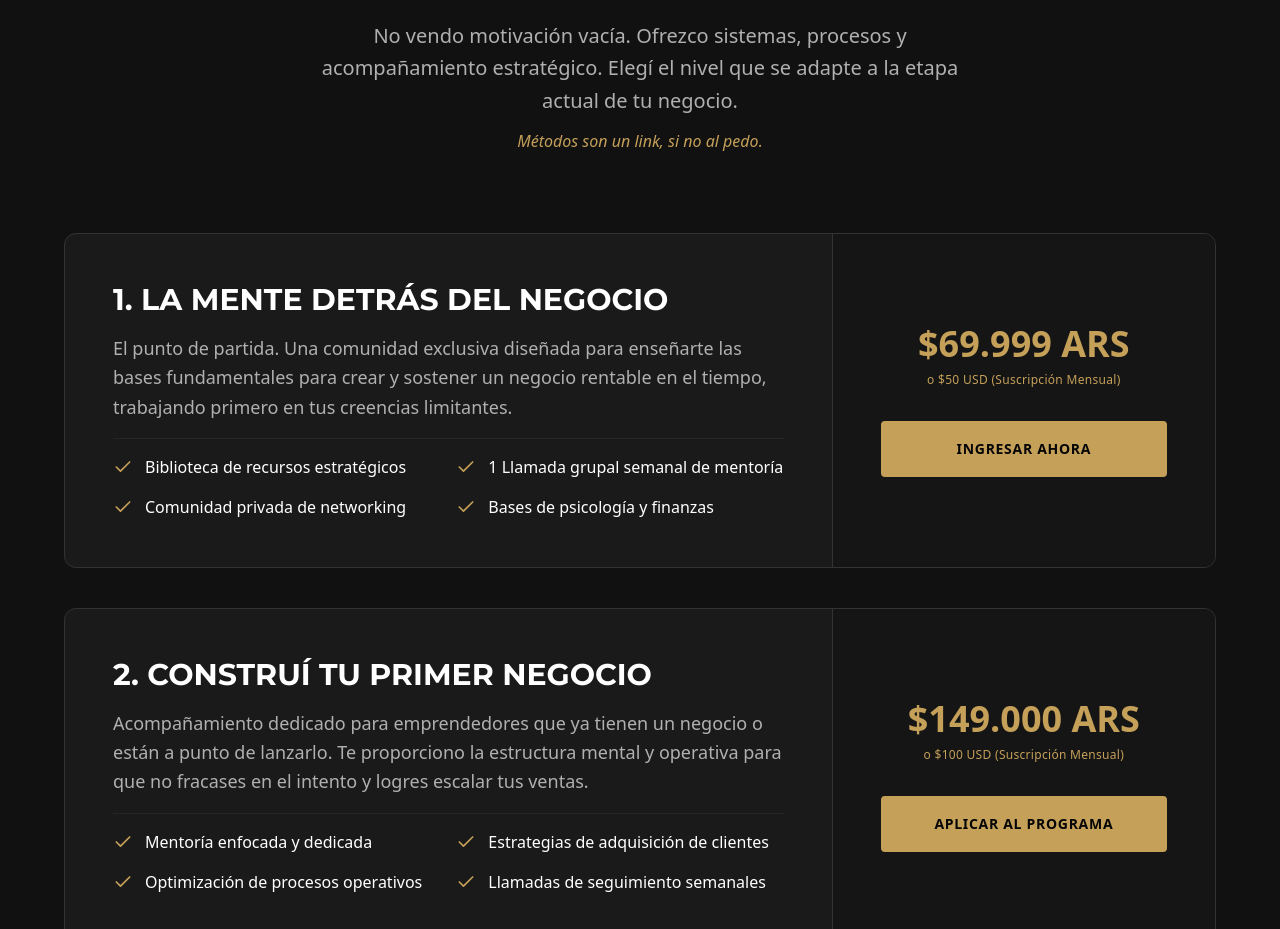
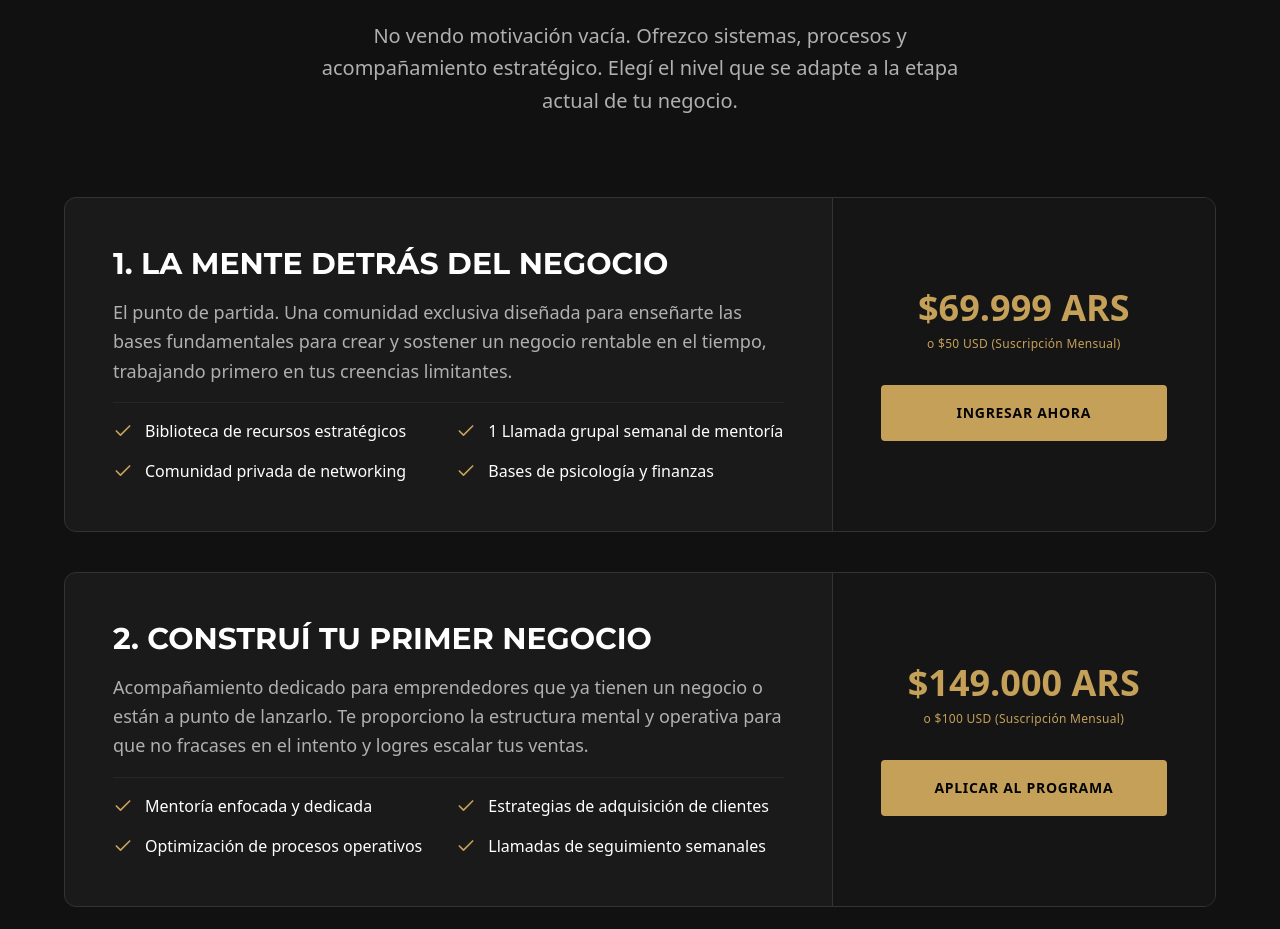
Before and after one commit to leandrocarbonellgimeno2-beep/metodo-ll-landing, a Next.js app: page / in a window 1280 px wide. Shown: the part 3560-4489 px from the top of the page. Built offline with nearby package versions, Linux system fonts and the light colour scheme.

Commit message:
fix: remove test line from Services header

```diff
--- a/src/components/Services.tsx
+++ b/src/components/Services.tsx
@@ -101,9 +101,6 @@ export default function Services() {
           <p className="text-base sm:text-xl text-[#b0b0b0] max-w-2xl mx-auto leading-relaxed">
             No vendo motivación vacía. Ofrezco sistemas, procesos y acompañamiento estratégico. Elegí el nivel que se adapte a la etapa actual de tu negocio.
           </p>
-          <p className="text-sm sm:text-base text-[#c5a059] italic mt-3 font-medium">
-            Métodos son un link, si no al pedo.
-          </p>
         </motion.div>
 
         {/* Services List */}
```
